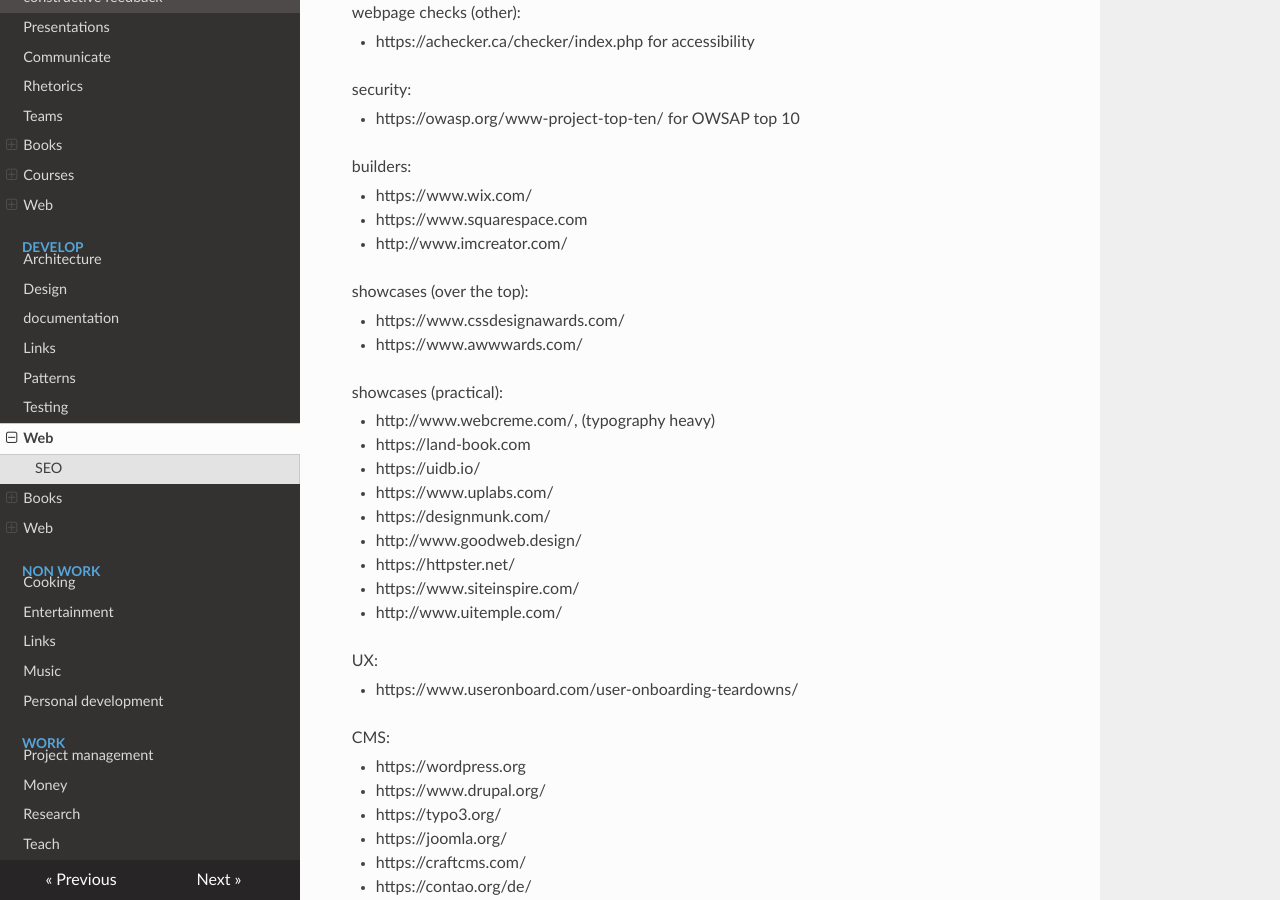
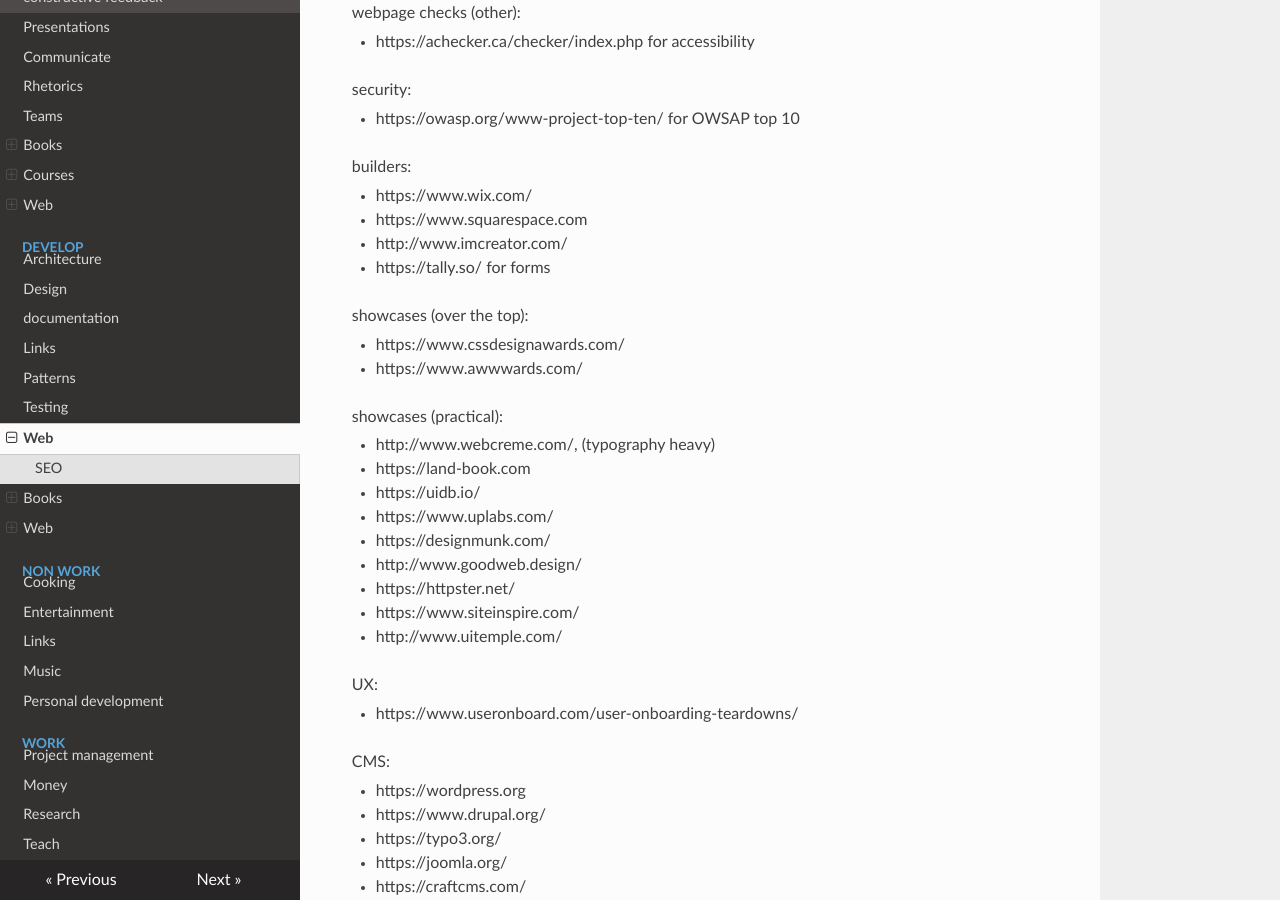
Before and after one commit to famoser/docs, an MkDocs documentation site: the page built from docs/develop/web.md, in a window 1280 px wide and 900 px high, scrolled down 653 px. Built offline with MkDocs 1.6.1, drawn with Linux system fonts in a browser that asks for light colours; nearby versions of some CDN libraries.

Commit message:
Update web.md

```diff
--- a/docs/develop/web.md
+++ b/docs/develop/web.md
@@ -36,6 +36,7 @@
 - https://www.wix.com/
 - https://www.squarespace.com
 - http://www.imcreator.com/
+- https://tally.so/ for forms
 
 showcases (over the top):
 
```
